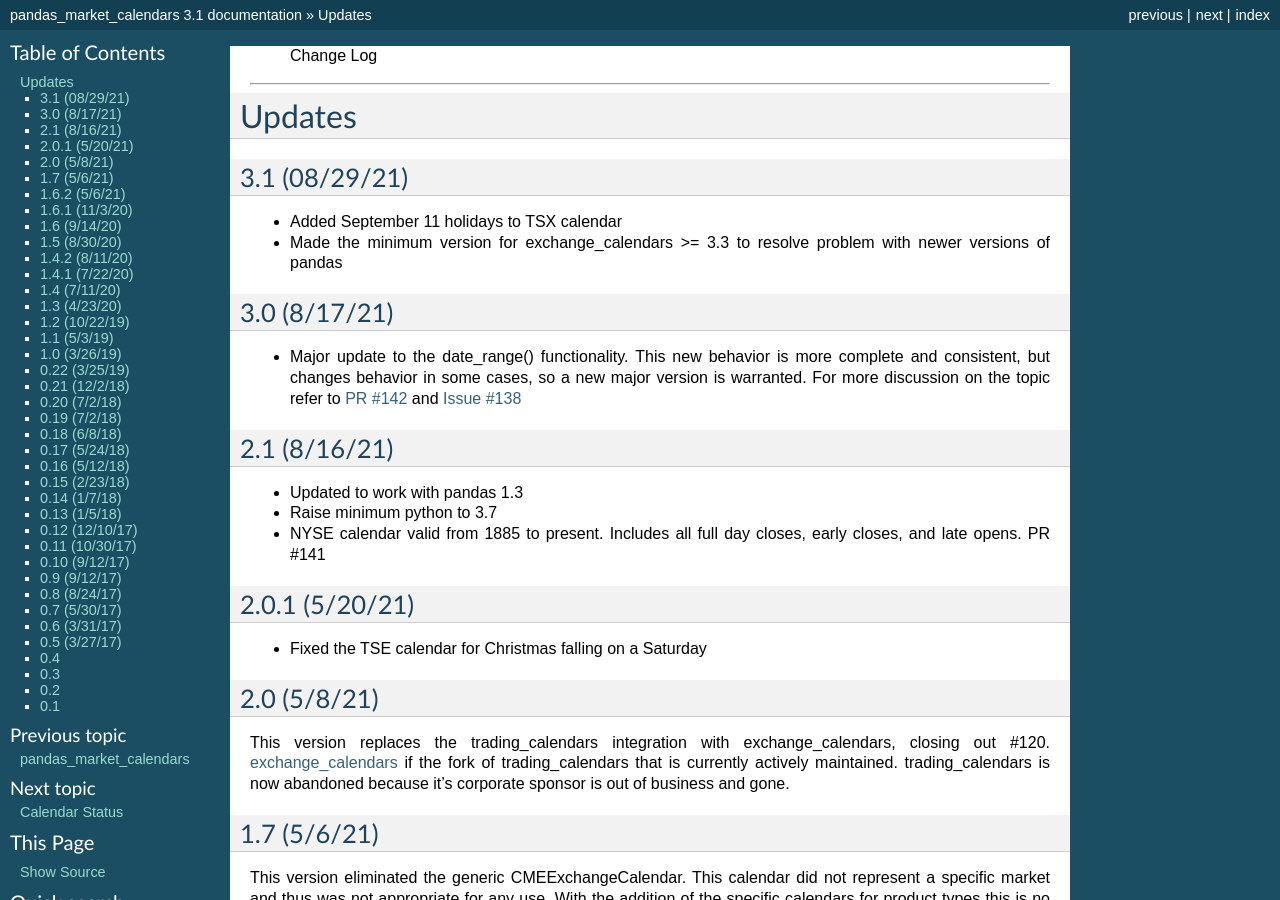
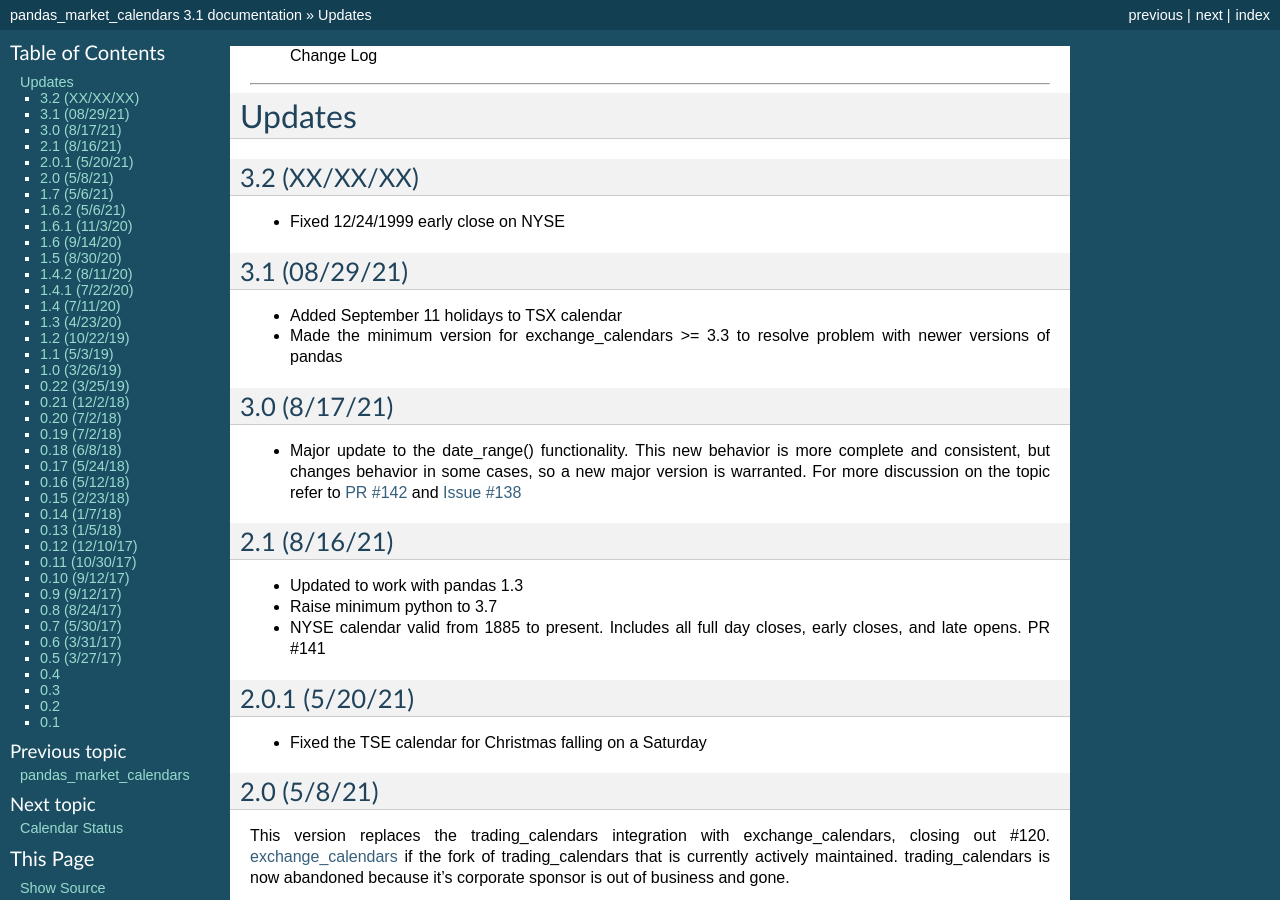
Before and after one commit to rsheftel/pandas_market_calendars, a Sphinx documentation site: the page built from docs/change_log.rst, in a window 1280 px wide and 900 px high. Built offline with Sphinx 7.4.7, drawn with Linux system fonts in a browser that asks for light colours.

Commit message:
Update change_log.rst
Start 3.2 change log

```diff
--- a/docs/change_log.rst
+++ b/docs/change_log.rst
@@ -3,6 +3,10 @@
 
 Updates
 -------
+3.2 (XX/XX/XX)
+~~~~~~~~~~~~~
+- Fixed 12/24/1999 early close on NYSE
+
 3.1 (08/29/21)
 ~~~~~~~~~~~~~
 - Added September 11 holidays to TSX calendar
```
